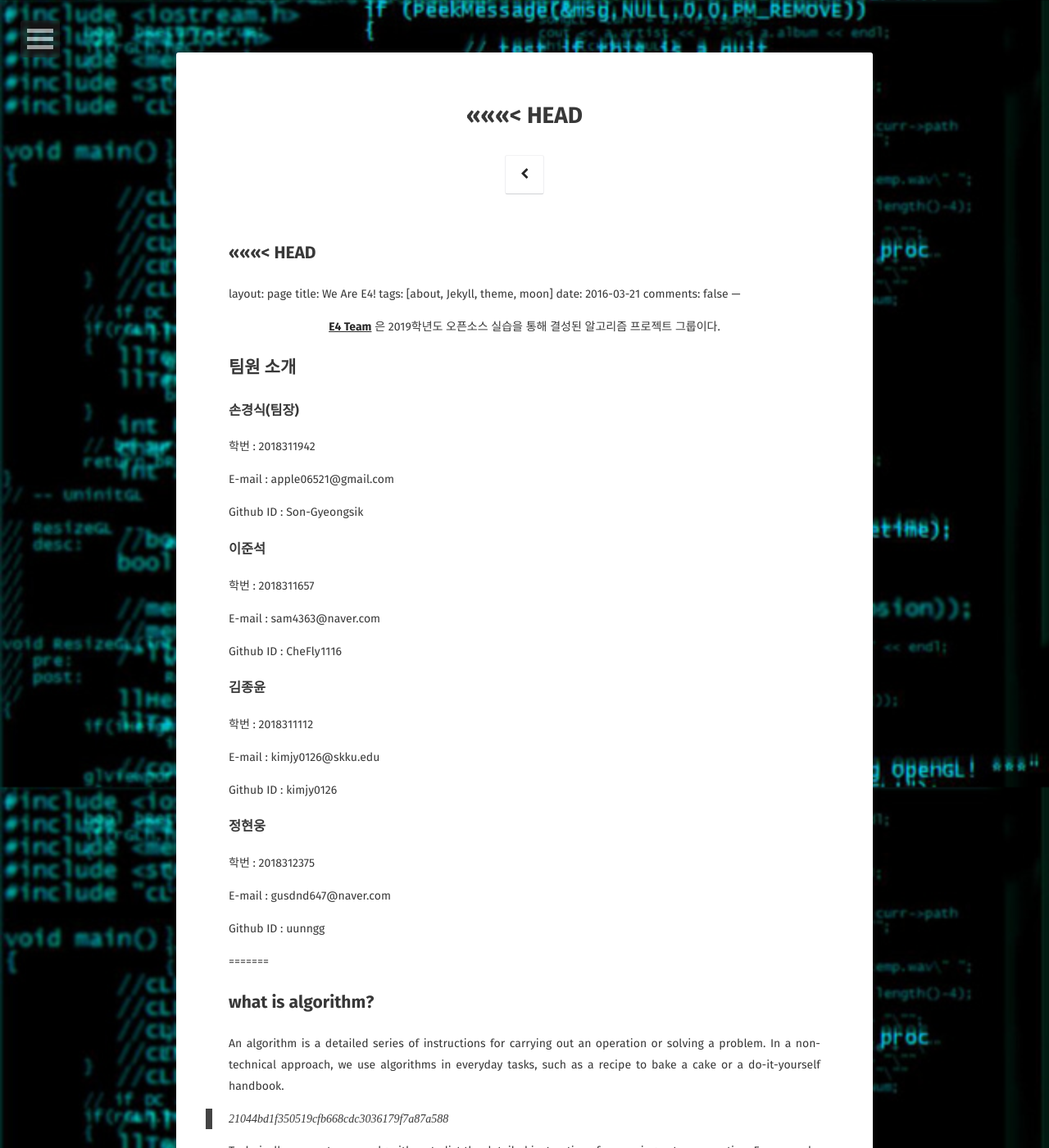
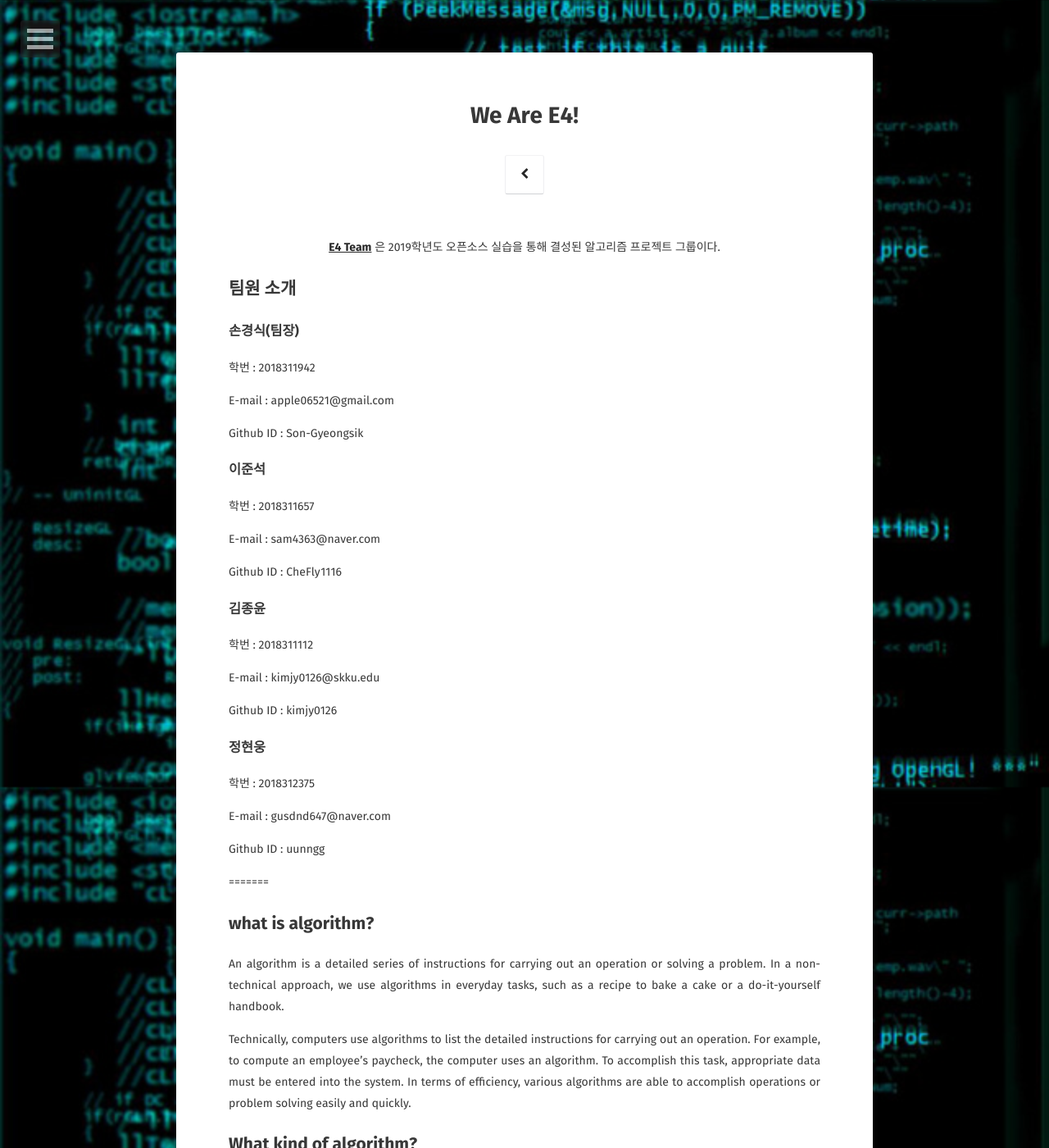
Before and after one commit to 19-1-skku-oss/2019-1-OSS-E4, a Jekyll site: the page built from about/index.md, in a window 1280 px wide and 1400 px high. Shown: the whole window at 82% size. Built offline with Jekyll 4.4.1, drawn with Linux system fonts in a browser that asks for light colours; some web fonts are replaced; our own code applies the rules of GitHub Pages for plain Markdown files; comment, search, counter and statistics services are not loaded.

Commit message:
[Fix] Fixed conflict in /about/index.md

```diff
--- a/about/index.md
+++ b/about/index.md
@@ -1,4 +1,3 @@
-<<<<<<< HEAD
 ---
 layout: page
 title: We Are E4!
@@ -49,7 +48,6 @@ comments: false
 
 ## what is algorithm?
 An algorithm is a detailed series of instructions for carrying out an operation or solving a problem. In a non-technical approach, we use algorithms in everyday tasks, such as a recipe to bake a cake or a do-it-yourself handbook.
->>>>>>> 21044bd1f350519cfb668cdc3036179f7a87a588
 
 Technically, computers use algorithms to list the detailed instructions for carrying out an operation. For example, to compute an employee’s paycheck, the computer uses an algorithm. To accomplish this task, appropriate data must be entered into the system. In terms of efficiency, various algorithms are able to accomplish operations or problem solving easily and quickly.
 
```
